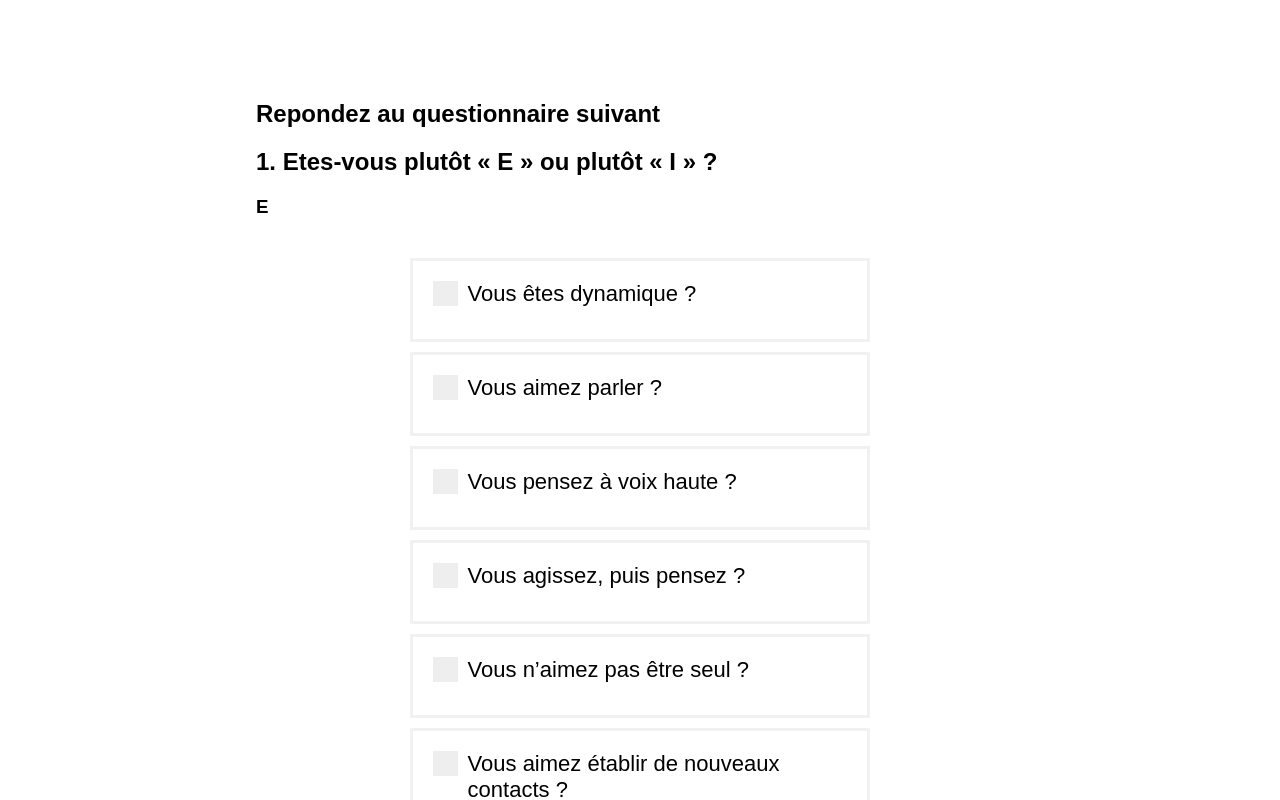
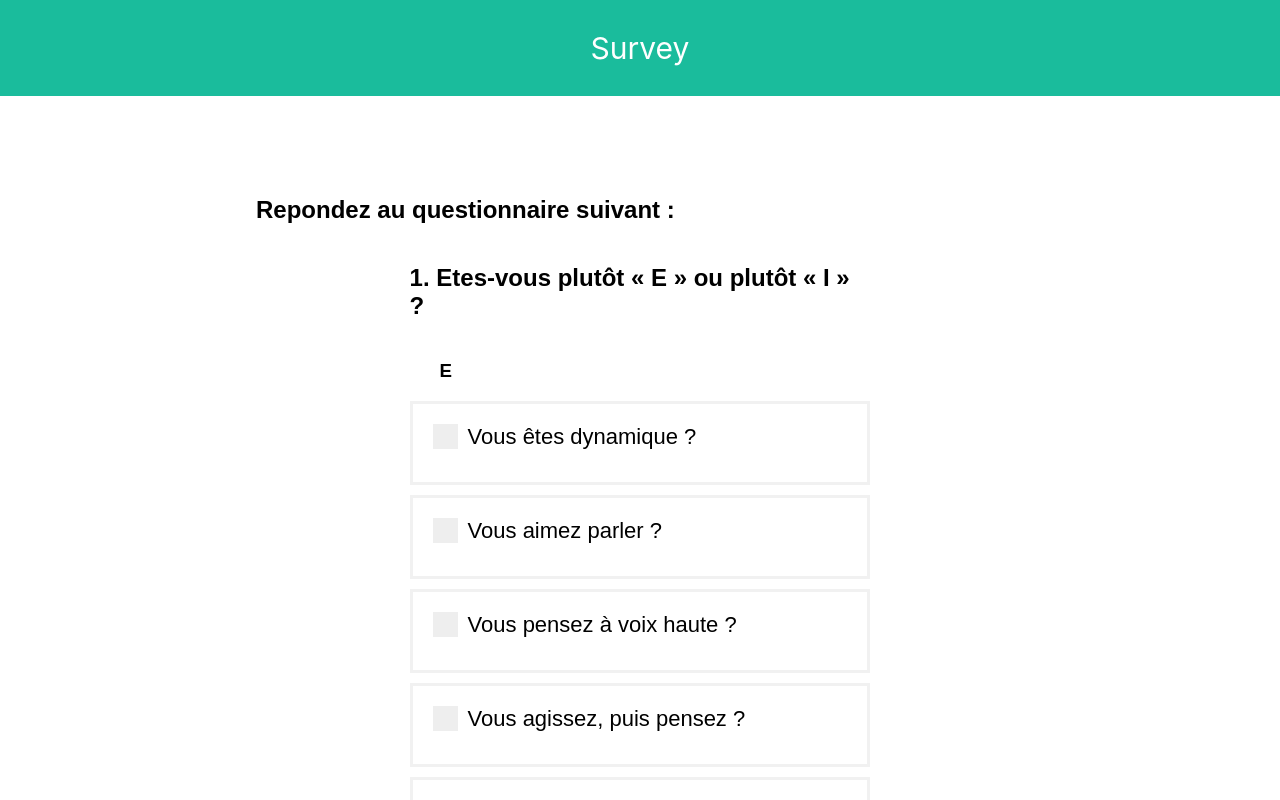
Before and after one commit to YassineJOUT/surevey, a React (Create React App) app: page / in a window 1280 px wide. Shown: the top 800 px of the page. Built offline with nearby package versions, Linux system fonts and the light colour scheme.

Commit message:
refactor(Design): styled components

```diff
--- a/src/App.tsx
+++ b/src/App.tsx
@@ -5,8 +5,7 @@ import Survey from './Pages/Survey';
 
 const App: React.FC = () => {
   return (
-    <div className="App">
-
+    <div>
         <Survey/>
     </div>
   );
--- a/src/Components/Login/Form/index.styled.ts
+++ b/src/Components/Login/Form/index.styled.ts
@@ -2,6 +2,7 @@ import styled from 'styled-components'
 // Button.styles.ts
 const input = styled.input`
 width: 100%;
+
 padding: 12px 20px;
 margin: 8px 0;
 display: inline-block;
@@ -10,7 +11,8 @@ box-sizing: border-box;`;
 const div = styled.div`
 font-family: Arial, Helvetica, sans-serif;
 width: 60%;
-margin: auto auto
+
+margin: 14% auto;
 `;
 const form = styled.form`
 border: 3px solid #f1f1f1;
@@ -19,7 +21,7 @@ padding: 50px`;
 
 
 const Button__Text = styled.button`
-background-color: #4CAF50;
+background-color:  #1abc9c;
 color: white;
 padding: 14px 20px;
 border: none;
--- a/src/Components/Personality/QuestionSet/index.styled.ts
+++ b/src/Components/Personality/QuestionSet/index.styled.ts
@@ -11,6 +11,9 @@ font-family: Arial, Helvetica, sans-serif;
 width: 60%;
 margin: 40px auto
 `;
+
+const title = styled.h2`margin: 40px auto;`;
+const letter = styled.h3`margin-left: 30px ;`;
 const innerdiv = styled.div`
 border: 3px solid #f1f1f1;
 padding: 20px;
@@ -56,7 +59,7 @@ user-select: none;
   background-color: #ccc;
 }
 & ${checkbox}:checked ~ ${checkmark}  {
-  background-color: #2196F3;
+  background-color:  #1abc9c;
 }
 & inp${checkbox}ut:checked ~ ${checkmark}:after {
   display: block;
@@ -78,7 +81,7 @@ user-select: none;
 
 
 const Button__Text = styled.button`
-background-color: #4CAF50;
+background-color:  #1abc9c;
 color: white;
 padding: 14px 20px;
 border: none;
@@ -100,5 +103,7 @@ export const Styled = {
   Label,
   checkmark,
   container,
-  checkbox
+  checkbox,
+  title,
+  letter,
 };
--- a/src/Components/Personality/QuestionSet/index.tsx
+++ b/src/Components/Personality/QuestionSet/index.tsx
@@ -1,7 +1,7 @@
 import React, { Component } from 'react'
 import { Styled } from './index.styled'
 import { questionSet,titles,letters } from '../data';
-
+import { Header } from '../../Shared/Header'
 
   class QuestionSet extends Component {
 
@@ -10,12 +10,12 @@ import { questionSet,titles,letters } from '../data';
         const content = questionSet.map((element,key )=> {
             {t = 1 - t}
             return (
-            <div>
+            <Styled.div>
                 {
-                    t ? <h2>{titles[key/2]}</h2>  : <h2></h2>
+                    t ? <Styled.title>{titles[key/2]}</Styled.title>  : <h2></h2>
                 }
-                <h3>{letters[key]}</h3>
-                <Styled.div key={key}>
+                <Styled.letter>{letters[key]}</Styled.letter>
+                <div key={key}>
                     {
                     element.map((elem,k )=> (
                         <Styled.innerdiv  key={k} >
@@ -28,8 +28,8 @@ import { questionSet,titles,letters } from '../data';
                         </Styled.innerdiv>
                     ))
                     }
-                </Styled.div>
-        </div>
+                </div>
+        </Styled.div>
          )
 
         }
@@ -37,15 +37,19 @@ import { questionSet,titles,letters } from '../data';
      );
      console.log(content)
         return (
+            <div>
 
-            <Styled.div>
-                <h2>Repondez au questionnaire suivant</h2>
+                            <Styled.div>
+                <h2>Repondez au questionnaire suivant :</h2>
                 {
                     content
                 }
 
                <Styled.Button__Text>Valider</Styled.Button__Text>
             </Styled.div>
+
+            </div>
+
         )
     }
   }
--- /dev/null
+++ b/src/Components/Shared/Footer/index.styled.ts
@@ -0,0 +1,16 @@
+import styled from 'styled-components'
+
+const footer = styled.div`
+padding: 30px;
+text-align: center;
+background: #1abc9c;
+left: 0;
+bottom: 0;
+color: white;
+font-size: 30px;`;
+
+
+
+export const Styled = {
+  footer
+};
--- a/src/Components/Shared/Footer/index.tsx
+++ b/src/Components/Shared/Footer/index.tsx
@@ -1,5 +1,5 @@
 import React from 'react'
+import { Styled } from './index.styled'
+export const Footer: React.FC  = () => <Styled.footer>
 
-export const Footer: React.FC  = () => <div>
-    Footer
-</div>
+</Styled.footer>
--- /dev/null
+++ b/src/Components/Shared/Header/index.styled.ts
@@ -0,0 +1,14 @@
+import styled from 'styled-components'
+
+const header = styled.div`
+padding: 30px;
+text-align: center;
+background: #1abc9c;
+color: white;
+font-size: 30px;`;
+
+
+
+export const Styled = {
+  header
+};
--- a/src/Components/Shared/Header/index.tsx
+++ b/src/Components/Shared/Header/index.tsx
@@ -1,5 +1,6 @@
 import React from 'react'
+import { Styled } from './index.styled'
 
-export const Header: React.FC  = () => <div>
-    Header
-</div>
+export const Header: React.FC  = () => <Styled.header>
+    Survey
+</Styled.header>
--- a/src/Components/Student/Form/index.styled.ts
+++ b/src/Components/Student/Form/index.styled.ts
@@ -10,7 +10,7 @@ box-sizing: border-box;`;
 const div = styled.div`
 font-family: Arial, Helvetica, sans-serif;
 width: 60%;
-margin: auto auto
+margin: 10% auto
 `;
 const form = styled.form`
 border: 3px solid #f1f1f1;
@@ -19,7 +19,7 @@ padding: 50px`;
 
 
 const Button__Text = styled.button`
-background-color: #4CAF50;
+background-color:  #1abc9c;
 color: white;
 padding: 14px 20px;
 border: none;
--- a/src/Components/Student/Form/index.tsx
+++ b/src/Components/Student/Form/index.tsx
@@ -15,9 +15,7 @@ import { Styled } from './index.styled'
             <Styled.div>
                 <h2>Saisir vos informations</h2>
                 <Styled.form action="">
-                    <Styled.Label>
-                        Code
-                    </Styled.Label>
+
                     <Styled.input type="text" name="nom" placeholder="nom" />
                     <Styled.input type="text" name="prenom" placeholder="prenom" />
                     <Styled.input type="text" name="email" placeholder="email" />
--- a/src/Pages/Layout.tsx
+++ b/src/Pages/Layout.tsx
@@ -7,18 +7,16 @@ type Props = {
 }
 
 const Layout: React.SFC<Props> = ({ children }) => (
-    <div>
+
 
 	<div>
-
+  <Header/>
         <div style={{ marginTop : '100px' }}>
-
                 { children }
-
         </div>
+  <Footer/>
     </div>
 
-    </div>
 );
 
 export default Layout;
```
